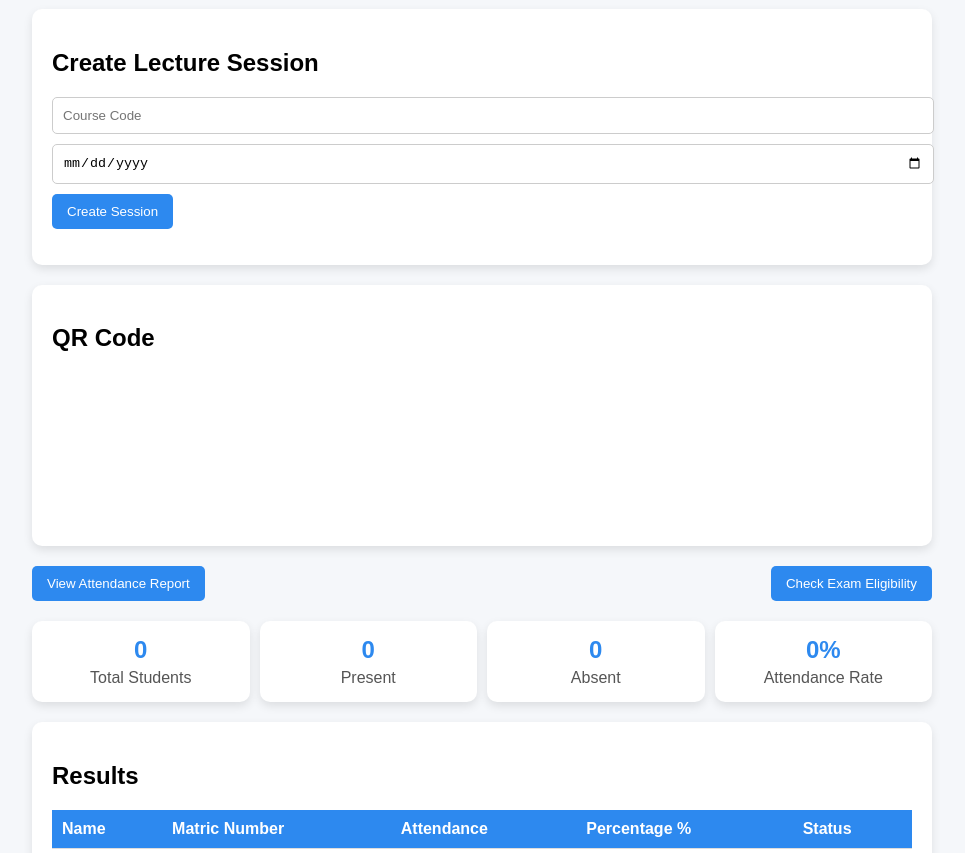
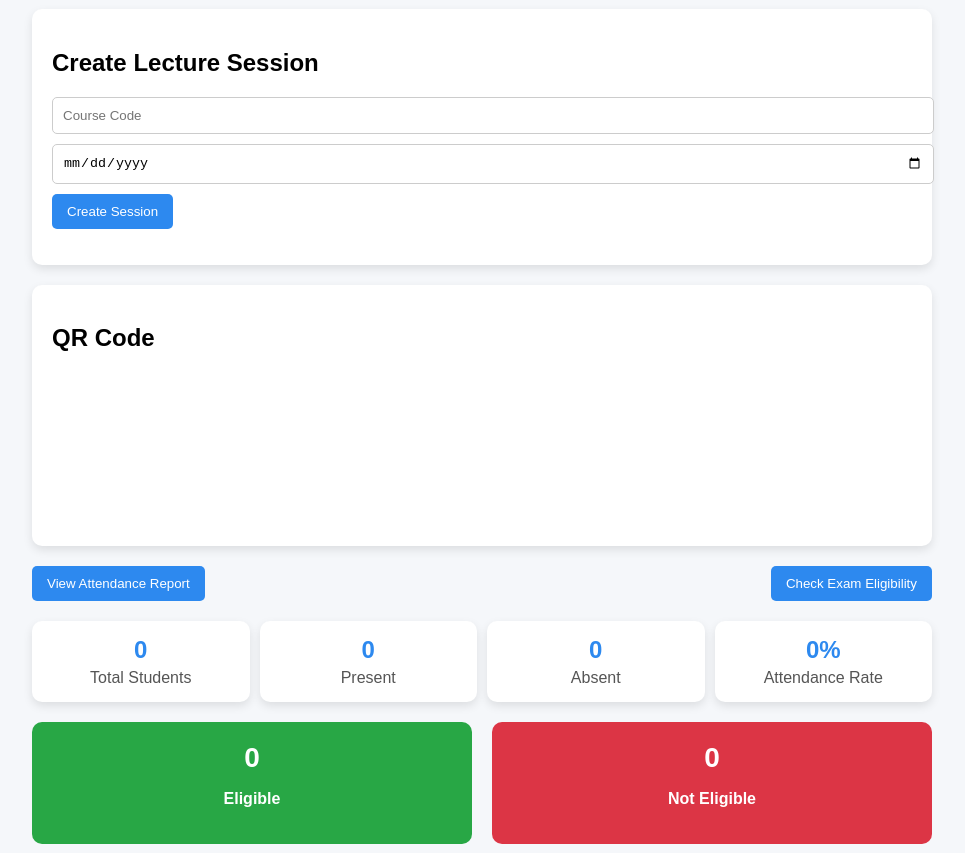
Before and after one commit to realworldtechbuilders-lang/AATU-Attendance-System, a plain HTML site: page frontend/dashboard.html in a window 1280 px wide. Shown: the part 99-952 px from the top of the page, without its empty margins (158-1123 px from the left). Drawn offline with nearby package versions, Linux system fonts and the light colour scheme.

```diff
--- a/frontend/dashboard.html
+++ b/frontend/dashboard.html
@@ -62,6 +62,21 @@
 
     </div>
 
+  <!-- Eligibility-Summary -->
+  <div class="eligibility-summary">
+
+    <div class="eligible-box">
+        <h3 id="eligibleCount">0</h3>
+        <p>Eligible</p>
+    </div>
+
+    <div class="not-eligible-box">
+        <h3 id="notEligibleCount">0</h3>
+        <p>Not Eligible</p>
+    </div>
+
+  </div>
+
   <!-- RESULTS -->
   <div class="card">
     <h2>Results</h2>
--- a/frontend/style.css
+++ b/frontend/style.css
@@ -96,3 +96,32 @@
   margin: 5px 0 0;
   color: #555;
 }
+.eligibility-summary {
+  display: flex;
+  gap: 20px;
+  margin-bottom: 20px;
+}
+
+.eligible-box,
+.not-eligible-box {
+  flex: 1;
+  padding: 20px;
+  text-align: center;
+  border-radius: 10px;
+  color: white;
+  font-weight: bold;
+}
+
+.eligible-box {
+  background: #28a745; /* green */
+}
+
+.not-eligible-box {
+  background: #dc3545; /* red */
+}
+
+.eligible-box h3,
+.not-eligible-box h3 {
+  margin: 0;
+  font-size: 28px;
+}
```
Also changed, not shown: frontend/scan.html (+7 -7 lines). Lines whose indentation alone changed are shown as unchanged.
